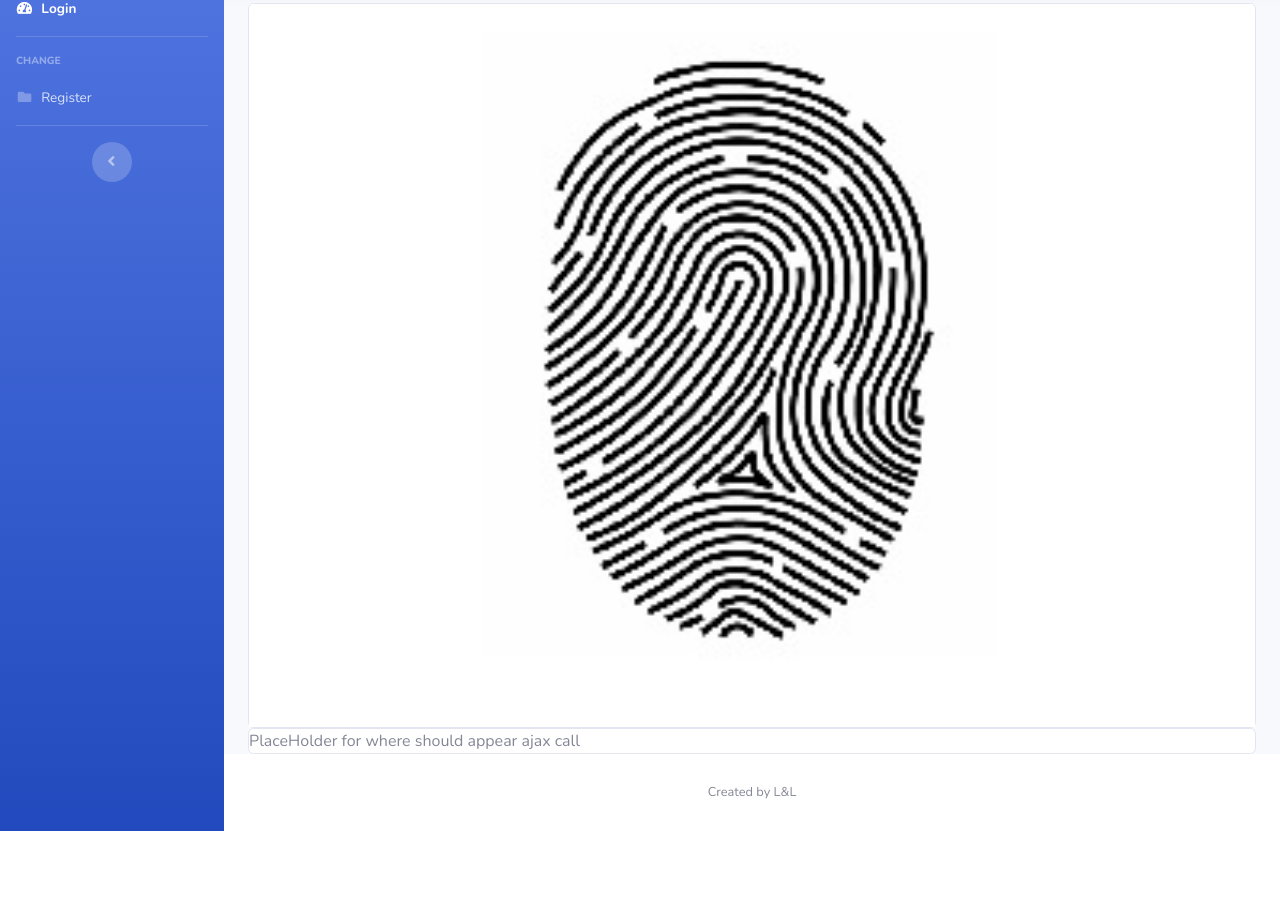
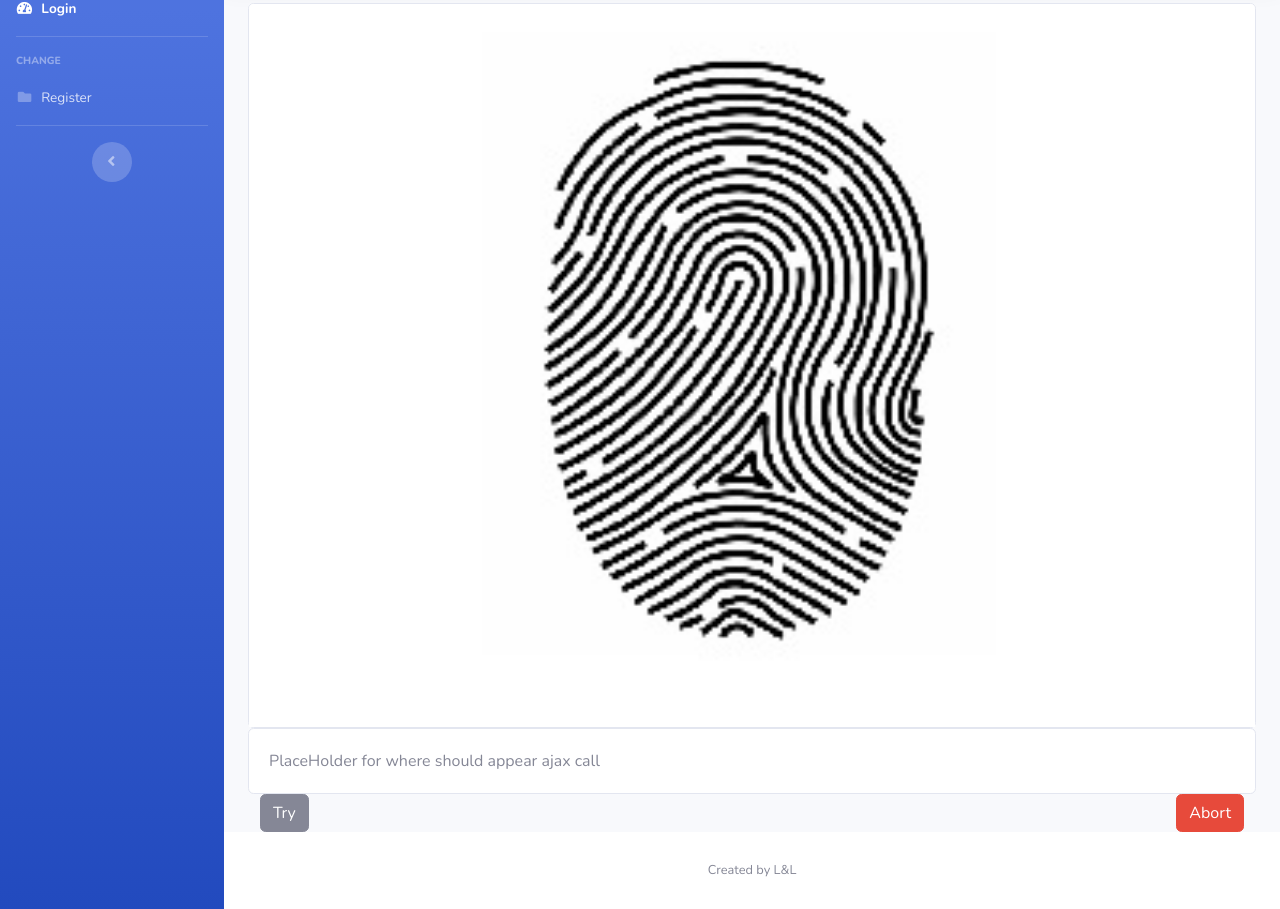
Before and after one commit to Soundwave17/Fingerprint_Database, a Django app: a page that uses fingerprintData/templates/fingerprintData/fingerprint_access.html in a window 1280 px wide. Shown: the part 91-1000 px from the top of the page. Before the commit the page ends 922 px from the top, so only its background shows below. Run offline with Django 3.2, Linux system fonts and the light colour scheme; data comes from the database, SQL or seed files in the repository; some libraries are stand-ins or nearby versions.

Commit message:
Fingerprint_access added and started to work at it

```diff
--- /dev/null
+++ b/fingerprintData/static/js/demo/fingerprint_access.js
@@ -0,0 +1,60 @@
+var csrftoken = '{% csrf_token %}';
+var first = true;
+var success = false;
+$(document).ready(function () {
+
+    $('#retry').click(function (e) {
+            e.preventDefault();
+            if(!success){
+                $.ajax({
+                 headers: {
+                     "X-CSRFToken": csrftoken,
+                 },
+                 crossDomain: true,
+                 url: 'http://192.168.1.42/match',
+                 dataType: 'json',
+                 type: 'GET',
+                 success: function (result) {
+                     if(!result['response'] && first)
+                     {
+                        first = false;
+                        $('#message-ajax').text(result['msg']);
+                     }
+                     else{
+                        $('#message-ajax').text(result['msg']);
+                        $('#retry').text("Continue");
+                        success = true;
+
+                     }
+                 },
+            });
+            if(!first){
+                $('#retry').text("Retry");
+            }
+            }else{
+                console.log("okkke");
+            }
+
+    });
+
+
+
+
+    $('#abort').click(function (e) {
+            e.preventDefault();
+            $.ajax({
+                 headers: {
+                      "X-CSRFToken": csrftoken,
+                 },
+                 crossDomain: true,
+                 url: 'http://192.168.1.42/42',
+                 dataType: 'json',
+                 type: 'GET',
+                 success: function (result) {
+                     console.log('ciao');
+                     console.log(result);
+                 },
+            });
+    });
+
+});
--- a/fingerprintData/templates/fingerprintData/fingerprint_access.html
+++ b/fingerprintData/templates/fingerprintData/fingerprint_access.html
@@ -17,19 +17,26 @@
 {% block content %}
     {% load static %}
 
-    <div class="card">
+    <div class="card call-sm-6">
             <img class="card-img-top" src="{% static 'vendor/img/finger.png' %}">
     </div>
 
     <div class="card">
-        <div class="card-doby">
+        <div class="card-body" id="message-ajax">
             PlaceHolder for where should appear ajax call
+        </div>
+    </div>
+
+    <div class="container">
+        <div class="row justify-content-between">
+            <button type="button" class="btn btn-secondary" id="retry">Try</button>
+            <button type="button" id="abort" class="btn btn-danger">Abort</button>
         </div>
     </div>
 
 {% endblock content %}
 
 {% block extrajs %}
-    <script src="{% static 'js/demo/access.js' %}"></script>
+    <script src="{% static 'js/demo/fingerprint_access.js' %}"></script>
 
 {% endblock extrajs %}
```
